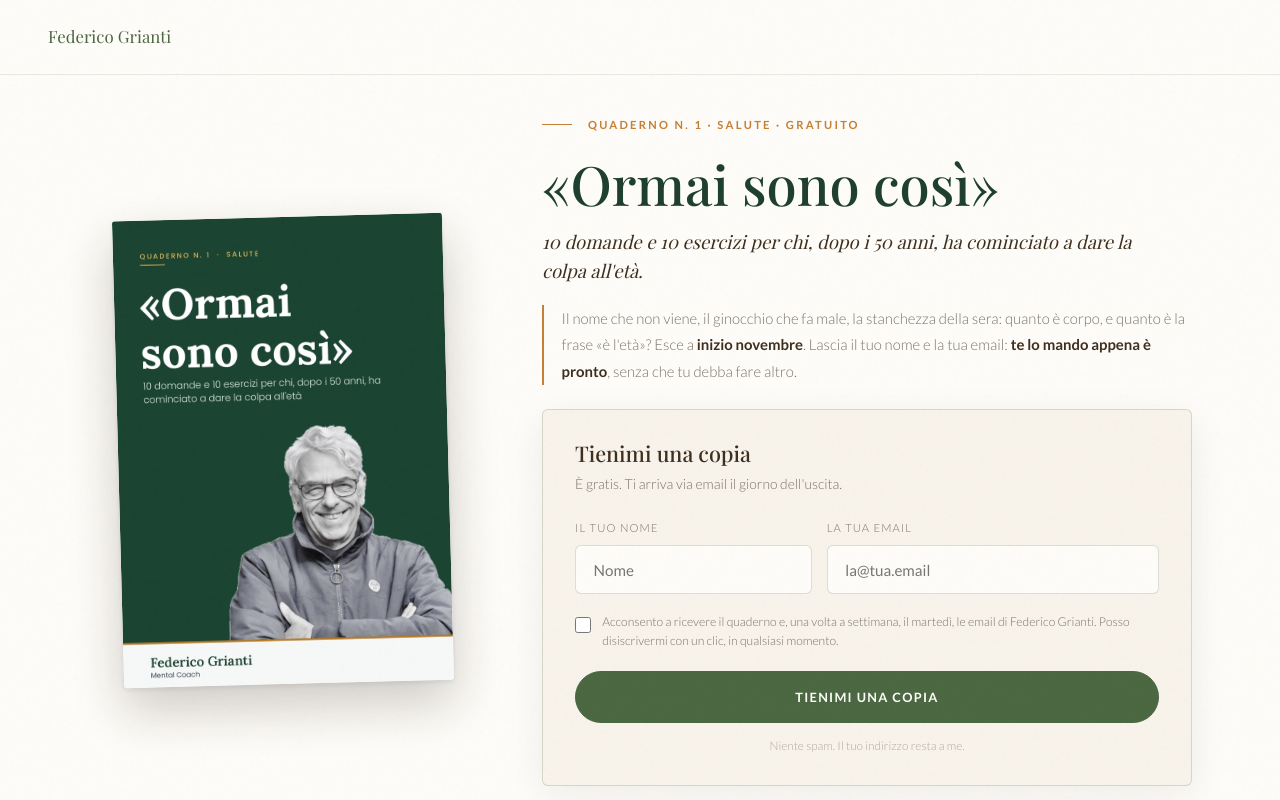
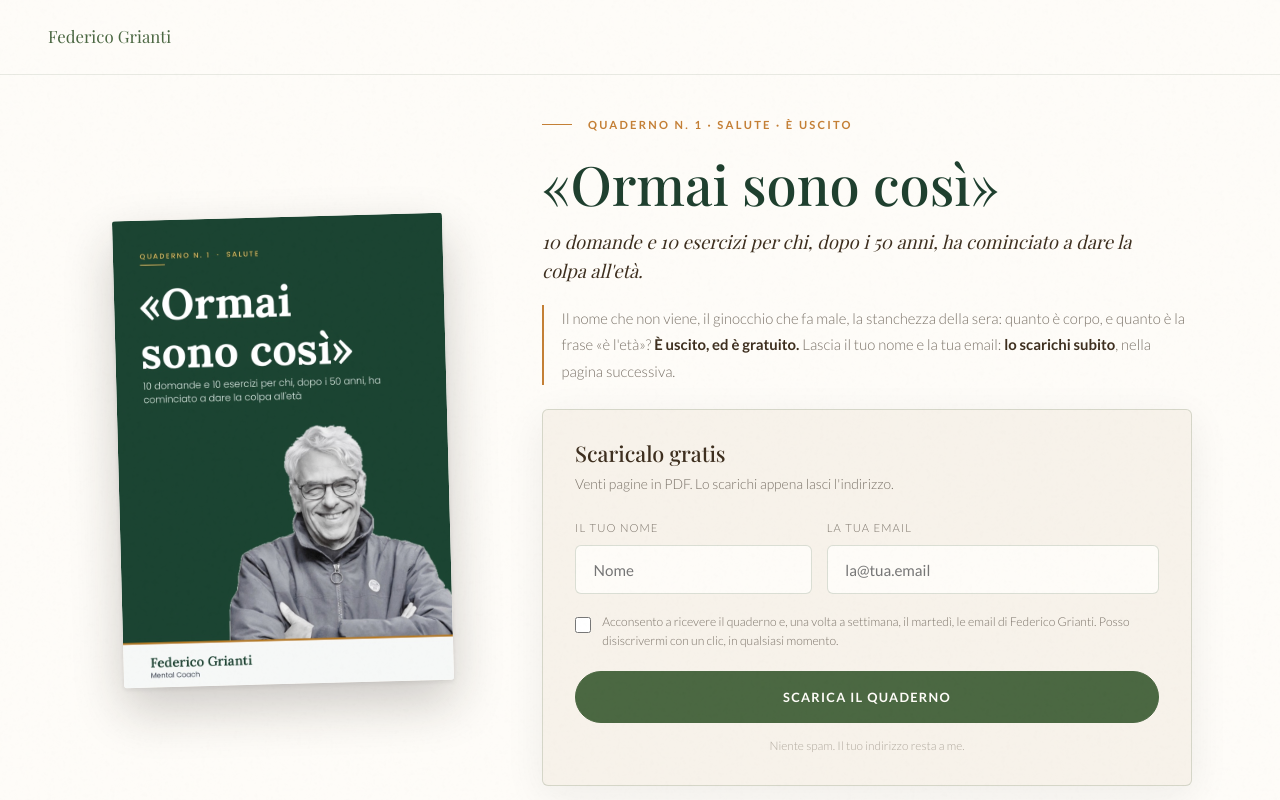
Before and after one commit to Fedeg3/federico-sito-coach, a plain HTML site: page ormai.html in a window 1280 px wide. Shown: the top 800 px of the page. Drawn offline with nearby package versions, Linux system fonts and the light colour scheme; a web font is replaced by a local one.

Commit message:
Update ormai.html

```diff
--- a/ormai.html
+++ b/ormai.html
@@ -1,16 +1,17 @@
+
 <!DOCTYPE html>
 <html lang="it">
 <head>
   <meta charset="UTF-8" />
   <meta name="viewport" content="width=device-width, initial-scale=1.0" />
   <title>«Ormai sono così» — Quaderno n. 1 · Salute | Federico Grianti</title>
-  <meta name="description" content="10 domande e 10 esercizi per chi, dopo i 50 anni, ha cominciato a dare la colpa all'età. Quaderno gratuito di Federico Grianti, mental coach. Esce a inizio novembre." />
+  <meta name="description" content="10 domande e 10 esercizi per chi, dopo i 50 anni, ha cominciato a dare la colpa all'età. Quaderno gratuito di Federico Grianti, mental coach. Lo scarichi subito." />
   <meta name="robots" content="index, follow" />
   <link rel="canonical" href="https://federicogrianticoach.com/ormai.html" />
   <meta property="og:type" content="website" />
   <meta property="og:url" content="https://federicogrianticoach.com/ormai.html" />
   <meta property="og:title" content="«Ormai sono così» — il quaderno gratuito su testa e salute dopo i 50" />
-  <meta property="og:description" content="Il nome che non viene, il ginocchio che fa male, la stanchezza della sera: quanto è corpo e quanto è la frase «è l'età»? Lascia la tua email: te lo mando appena esce." />
+  <meta property="og:description" content="Il nome che non viene, il ginocchio che fa male, la stanchezza della sera: quanto è corpo e quanto è la frase «è l'età»? Lascia la tua email e lo scarichi subito." />
   <meta property="og:image" content="https://federicogrianticoach.com/copertina-ormai-salute.jpg" />
   <meta property="og:locale" content="it_IT" />
   <link rel="preconnect" href="https://fonts.googleapis.com" />
@@ -151,14 +152,14 @@
   </div>
 
   <div>
-    <p class="occhiello">Quaderno n. 1 · Salute · Gratuito</p>
+    <p class="occhiello">Quaderno n. 1 · Salute · È uscito</p>
     <h1>«Ormai sono così»</h1>
     <p class="sottotitolo">10 domande e 10 esercizi per chi, dopo i 50 anni, ha cominciato a dare la colpa all'età.</p>
-    <p class="uscita">Il nome che non viene, il ginocchio che fa male, la stanchezza della sera: quanto è corpo, e quanto è la frase «è l'età»? Esce a <b>inizio novembre</b>. Lascia il tuo nome e la tua email: <b>te lo mando appena è pronto</b>, senza che tu debba fare altro.</p>
+    <p class="uscita">Il nome che non viene, il ginocchio che fa male, la stanchezza della sera: quanto è corpo, e quanto è la frase «è l'età»? <b>È uscito, ed è gratuito.</b> Lascia il tuo nome e la tua email: <b>lo scarichi subito</b>, nella pagina successiva.</p>
 
     <div class="card" id="modulo">
-      <h2>Tienimi una copia</h2>
-      <p class="sub">È gratis. Ti arriva via email il giorno dell'uscita.</p>
+      <h2>Scaricalo gratis</h2>
+      <p class="sub">Venti pagine in PDF. Lo scarichi appena lasci l'indirizzo.</p>
 
       <!-- MODULO BREVO — lista PRENOTO EBOOK (id 7), campi NOME + EMAIL.
            L'indirizzo dopo action= è il "link condivisibile" del modulo creato in Brevo. -->
@@ -182,7 +183,7 @@
           <label for="consenso">Acconsento a ricevere il quaderno e, una volta a settimana, il martedì, le email di Federico Grianti. Posso disiscrivermi con un clic, in qualsiasi momento.</label>
         </div>
 
-        <button type="submit" class="btn" id="btnInvia">Tienimi una copia</button>
+        <button type="submit" class="btn" id="btnInvia">Scarica il quaderno</button>
         <p class="rassicura">Niente spam. Il tuo indirizzo resta a me.</p>
       </form>
     </div>
@@ -294,12 +295,12 @@
     <p class="etichetta">Cosa succede dopo</p>
     <h3>Tre passaggi, nessuna sorpresa.</h3>
     <ol class="passi">
-      <li><b>1 · Lasci nome ed email</b><span>Ti ci vogliono dieci secondi. Sei subito in lista.</span></li>
-      <li><b>2 · A inizio novembre</b><span>Ti arriva il quaderno in PDF, gratis, all'indirizzo che hai lasciato.</span></li>
+      <li><b>1 · Lasci nome ed email</b><span>Ti ci vogliono dieci secondi.</span></li>
+      <li><b>2 · Subito</b><span>Scarichi il quaderno in PDF dalla pagina successiva. Gratis.</span></li>
       <li><b>3 · Ogni martedì</b><span>Una mia email a settimana, breve. Ti cancelli quando vuoi, con un clic.</span></li>
     </ol>
     <div class="finale">
-      <a href="#modulo" class="btn">Tienimi una copia</a>
+      <a href="#modulo" class="btn">Scarica il quaderno</a>
     </div>
     <p class="avviso">Non è un libro di medicina: non ti dice cosa mangiare, quali esami fare o quali medicine prendere, e non sostituisce il medico. Se noti un cambiamento nuovo o improvviso, o qualcosa ti preoccupa, parlane con il tuo medico.</p>
   </div>
```
